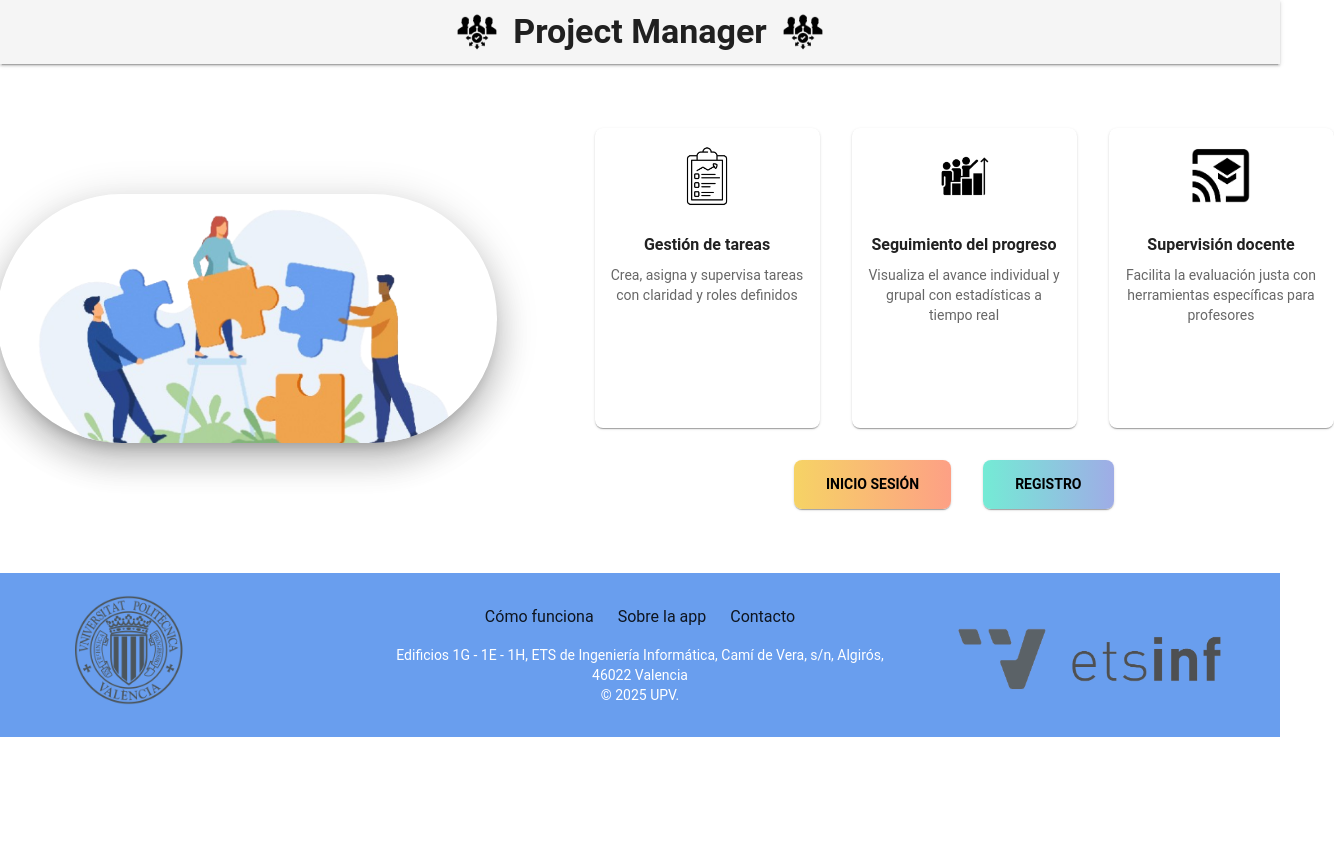
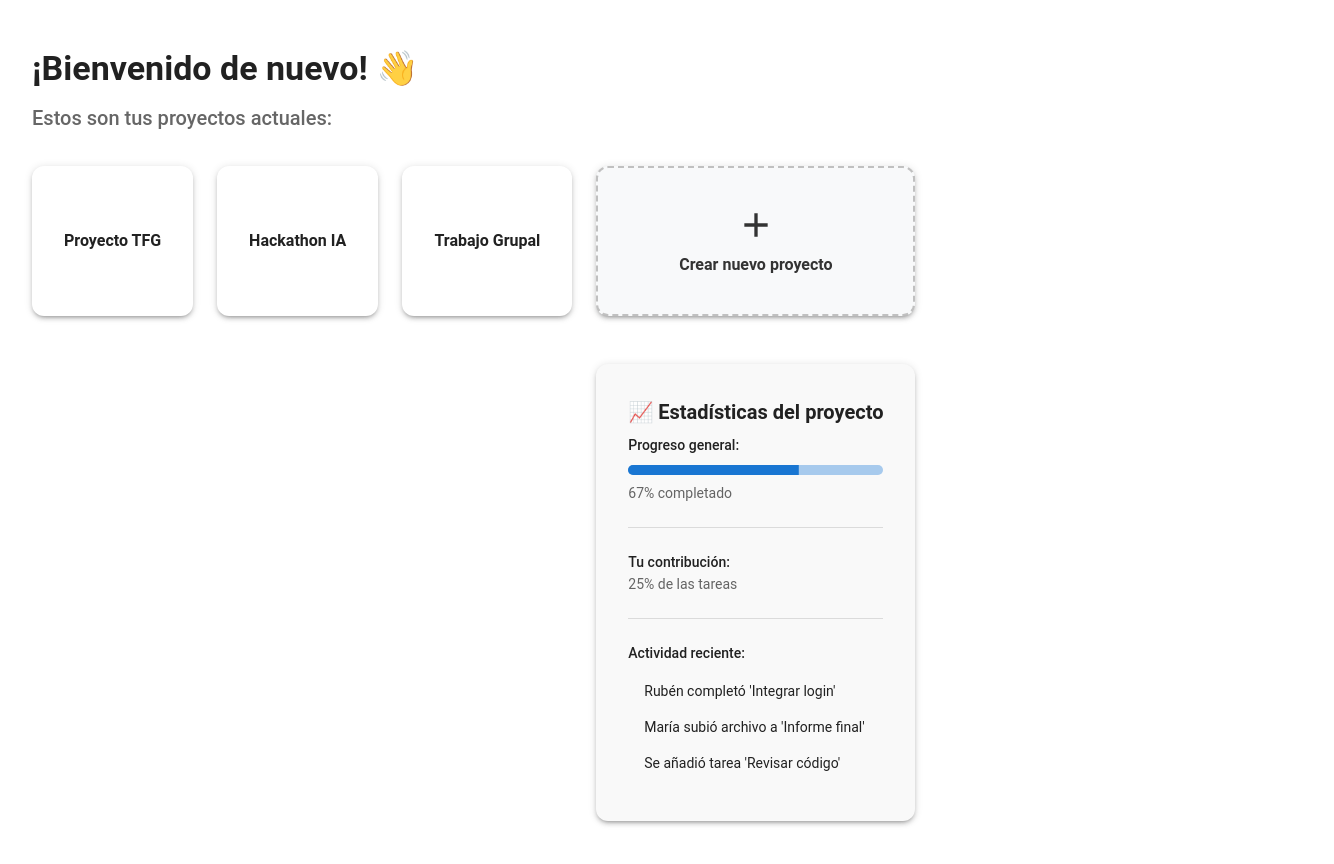
Before and after one commit to Rubo0000/tfg-rubo, a React (Vite) app in the folder frontend/: page /dashboard in a window 1280 px wide. Before the commit this address led to /. Shown: the top 864 px of the page, 1334 px wide, since content can reach past the window. Before the commit the page ends 800 px from the top, so only its background shows below. Built offline with nearby package versions, Linux system fonts and the light colour scheme.

Commit message:
Base con datos fake para Dashboard.

```diff
--- a/frontend/src/App.jsx
+++ b/frontend/src/App.jsx
@@ -3,6 +3,7 @@ import Home from "./pages/Home";
 import Registro from "./pages/Registro";
 import Dashboard from "./pages/Dashboard";
 import Login from "./pages/Login";
+import ProjectDashboard from "./components/ProjectDashboard";
 
 function App() {
   const user = localStorage.getItem("user");
@@ -12,6 +13,8 @@ function App() {
       <Route path="/" element={<Home />} />
       <Route path="/registro" element={<Registro />} />
       <Route path="/login" element={<Login />} />
+      <Route path="/dashboard" element={<Dashboard />} />
+      <Route path="/proyecto/:id" element={<ProjectDashboard />} />
       <Route path="*" element={<Navigate to="/" />} />
     </Routes>
   );
--- /dev/null
+++ b/frontend/src/components/ProjectDashboard.jsx
@@ -0,0 +1,84 @@
+import { Box, Typography, Grid, Paper } from "@mui/material";
+import { Pie, Bar } from "react-chartjs-2";
+import { Chart as ChartJS, ArcElement, Tooltip, Legend, CategoryScale, LinearScale, BarElement } from "chart.js";
+
+ChartJS.register(ArcElement, Tooltip, Legend, CategoryScale, LinearScale, BarElement);
+
+function ProjectDashboard() {
+    // Simulación de datos (estos deberían venir de la API)
+    const totalTasks = 12;
+    const completedTasks = 8;
+    const pendingTasks = totalTasks - completedTasks;
+
+    const contributions = {
+        Rubén: 5,
+        María: 3,
+        Juan: 4,
+    };
+
+    const recentActivity = [
+        "Rubén completó 'Frontend Auth'",
+        "Juan editó 'Backend API'",
+        "María añadió 'Documentación'",
+    ];
+
+    const pieData = {
+        labels: ["Completadas", "Pendientes"],
+        datasets: [
+            {
+                label: "Estado de tareas",
+                data: [completedTasks, pendingTasks],
+                backgroundColor: ["#4caf50", "#ffc107"],
+                borderWidth: 1,
+            },
+        ],
+    };
+
+    const barData = {
+        labels: Object.keys(contributions),
+        datasets: [
+            {
+                label: "Tareas completadas",
+                data: Object.values(contributions),
+                backgroundColor: "#2196f3",
+            },
+        ],
+    };
+
+    return (
+        <Box sx={{ px: 4, py: 6 }}>
+            <Typography variant="h4" fontWeight="bold" gutterBottom>
+                Dashboard: Proyecto TFG
+            </Typography>
+
+            <Grid container spacing={4}>
+                <Grid item xs={12} md={6}>
+                    <Paper sx={{ p: 3, borderRadius: 3 }}>
+                        <Typography variant="h6" gutterBottom>Progreso de tareas</Typography>
+                        <Pie data={pieData} />
+                    </Paper>
+                </Grid>
+
+                <Grid item xs={12} md={6}>
+                    <Paper sx={{ p: 3, borderRadius: 3 }}>
+                        <Typography variant="h6" gutterBottom>Contribuciones por usuario</Typography>
+                        <Bar data={barData} />
+                    </Paper>
+                </Grid>
+
+                <Grid item xs={12}>
+                    <Paper sx={{ p: 3, borderRadius: 3 }}>
+                        <Typography variant="h6" gutterBottom>Actividad reciente</Typography>
+                        {recentActivity.map((entry, index) => (
+                            <Typography key={index} variant="body2" sx={{ mb: 1 }}>
+                                • {entry}
+                            </Typography>
+                        ))}
+                    </Paper>
+                </Grid>
+            </Grid>
+        </Box>
+    );
+}
+
+export default ProjectDashboard;
--- /dev/null
+++ b/frontend/src/components/ProjectStats.jsx
@@ -0,0 +1,48 @@
+import { Box, Typography, LinearProgress, Divider, List, ListItem, ListItemText } from "@mui/material";
+
+function ProjectStats({ totalTasks = 10, completedTasks = 6, userTasks = 4, recentActivity = [] }) {
+    const progress = totalTasks > 0 ? Math.round((completedTasks / totalTasks) * 100) : 0;
+    const userContribution = totalTasks > 0 ? Math.round((userTasks / totalTasks) * 100) : 0;
+
+    return (
+        <Box
+            sx={{
+                mt: 6,
+                p: 4,
+                borderRadius: 3,
+                boxShadow: 3,
+                backgroundColor: "#f9f9f9",
+            }}
+        >
+            <Typography variant="h6" fontWeight="bold" gutterBottom>
+                📈 Estadísticas del proyecto
+            </Typography>
+
+            <Typography variant="subtitle2">Progreso general:</Typography>
+            <LinearProgress variant="determinate" value={progress} sx={{ my: 1, height: 10, borderRadius: 5 }} />
+            <Typography variant="body2" color="text.secondary">{progress}% completado</Typography>
+
+            <Divider sx={{ my: 3 }} />
+
+            <Typography variant="subtitle2">Tu contribución:</Typography>
+            <Typography variant="body2" color="text.secondary">{userContribution}% de las tareas</Typography>
+
+            <Divider sx={{ my: 3 }} />
+
+            <Typography variant="subtitle2">Actividad reciente:</Typography>
+            <List dense>
+                {recentActivity.length === 0 ? (
+                    <ListItem><ListItemText primary="Sin actividad reciente" /></ListItem>
+                ) : (
+                    recentActivity.map((item, idx) => (
+                        <ListItem key={idx}>
+                            <ListItemText primary={item} />
+                        </ListItem>
+                    ))
+                )}
+            </List>
+        </Box>
+    );
+}
+
+export default ProjectStats;
--- a/frontend/src/pages/Dashboard.jsx
+++ b/frontend/src/pages/Dashboard.jsx
@@ -1,18 +1,118 @@
-import { useState } from "react";
-import ProjectList from "../components/ProjectList";
-import TaskList from "../components/TaskList";
+import {
+  Box,
+  Typography,
+  Grid,
+  Paper,
+  useTheme,
+  useMediaQuery,
+} from "@mui/material";
+import { Add } from "@mui/icons-material";
+import { motion } from "framer-motion";
+import { useEffect, useState } from "react";
+import ProjectStats from "../components/ProjectStats";
 
 function Dashboard() {
-  const [selectedProjectId, setSelectedProjectId] = useState(null);
+  const theme = useTheme();
+  const isMobile = useMediaQuery(theme.breakpoints.down("sm"));
+
+  const [projects, setProjects] = useState([]);
+
+  useEffect(() => {
+    setProjects([
+      { id: 1, name: "Proyecto TFG" },
+      { id: 2, name: "Hackathon IA" },
+      { id: 3, name: "Trabajo Grupal" },
+    ]);
+  }, []);
+
+  const handleCreateProject = () => {
+    console.log("Redirigir o abrir modal para crear nuevo proyecto");
+  };
 
   return (
-    <div style={{ padding: "2rem" }}>
-      <h1>📚 Gestor de Proyectos Académicos</h1>
-      <div style={{ display: "flex", gap: "3rem" }}>
-        <ProjectList onSelectProject={setSelectedProjectId} />
-        <TaskList projectId={selectedProjectId} />
-      </div>
-    </div>
+    <Box sx={{ px: 4, py: 6 }}>
+      <Typography variant="h4" fontWeight="bold" gutterBottom>
+        ¡Bienvenido de nuevo! <span role="img">👋</span>
+      </Typography>
+
+      <Typography variant="h6" color="text.secondary" sx={{ mb: 4 }}>
+        {projects.length > 0
+          ? "Estos son tus proyectos actuales:"
+          : "Todavía no tienes proyectos. ¡Empieza uno ahora!"}
+      </Typography>
+
+      <Grid container spacing={3}>
+        {projects.map((project) => (
+          <Grid item xs={12} sm={6} md={4} key={project.id}>
+            <Paper
+              component={motion.div}
+              whileHover={{
+                scale: 1.05,
+                boxShadow: "0px 8px 24px rgba(0, 0, 0, 0.2)",
+              }}
+              transition={{ type: "spring", stiffness: 300, damping: 20 }}
+              elevation={3}
+              sx={{
+                p: 4,
+                borderRadius: 3,
+                textAlign: "center",
+                fontWeight: "bold",
+                height: 150,
+                display: "flex",
+                alignItems: "center",
+                justifyContent: "center",
+                cursor: "pointer",
+              }}
+            >
+              {project.name}
+            </Paper>
+          </Grid>
+        ))}
+
+        {/* Crear nuevo proyecto */}
+        <Grid item xs={12} sm={6} md={4}>
+          <Paper
+            component={motion.div}
+            whileHover={{
+              scale: 1.07,
+              boxShadow: "0px 12px 28px rgba(0, 0, 0, 0.25)",
+            }}
+            transition={{ type: "spring", stiffness: 250, damping: 15 }}
+            elevation={3}
+            onClick={handleCreateProject}
+            sx={{
+              p: 4,
+              borderRadius: 3,
+              textAlign: "center",
+              height: 150,
+              display: "flex",
+              flexDirection: "column",
+              alignItems: "center",
+              justifyContent: "center",
+              fontWeight: "bold",
+              backgroundColor: "#f8f9fa",
+              border: "2px dashed #c0c0c0",
+              cursor: "pointer",
+              color: "#333",
+              transition: "all 0.3s ease",
+            }}
+          >
+            <Add sx={{ fontSize: 40, mb: 1 }} />
+            Crear nuevo proyecto
+          </Paper>
+          <ProjectStats
+            totalTasks={12}
+            completedTasks={8}
+            userTasks={3}
+            recentActivity={[
+              "Rubén completó 'Integrar login'",
+              "María subió archivo a 'Informe final'",
+              "Se añadió tarea 'Revisar código'",
+            ]}
+          />
+        </Grid>
+      </Grid>
+    </Box>
   );
 }
 
```
